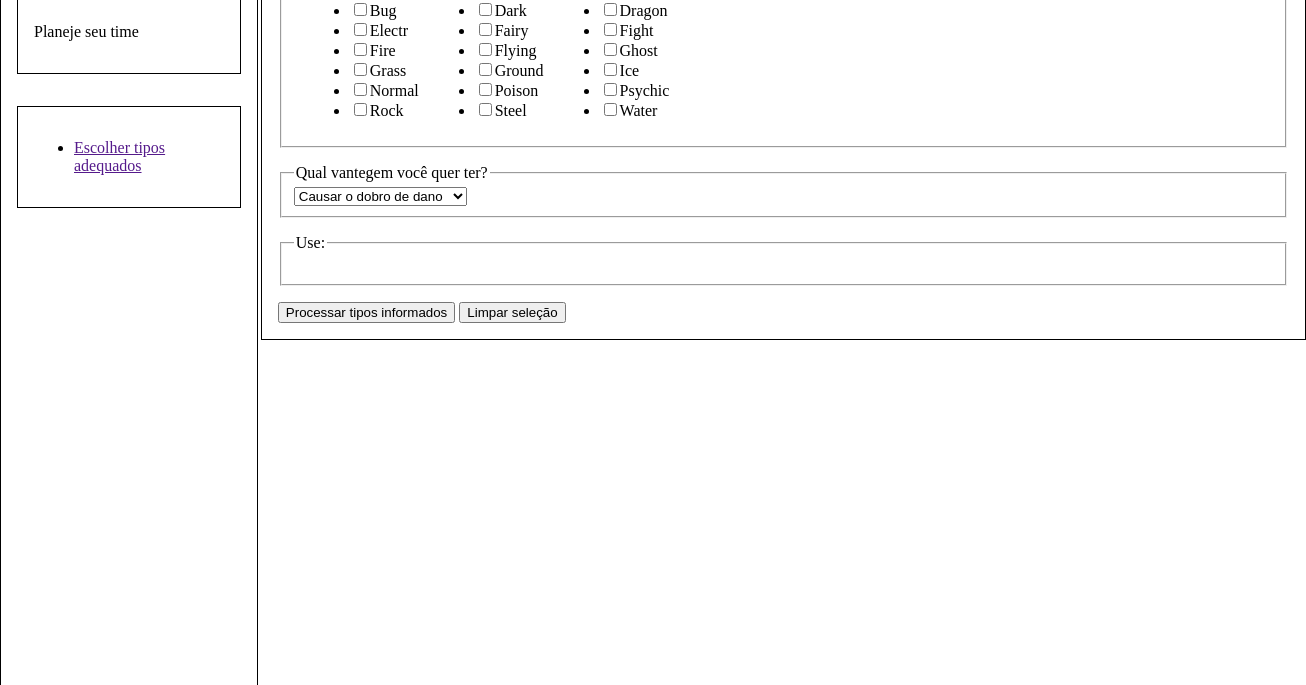
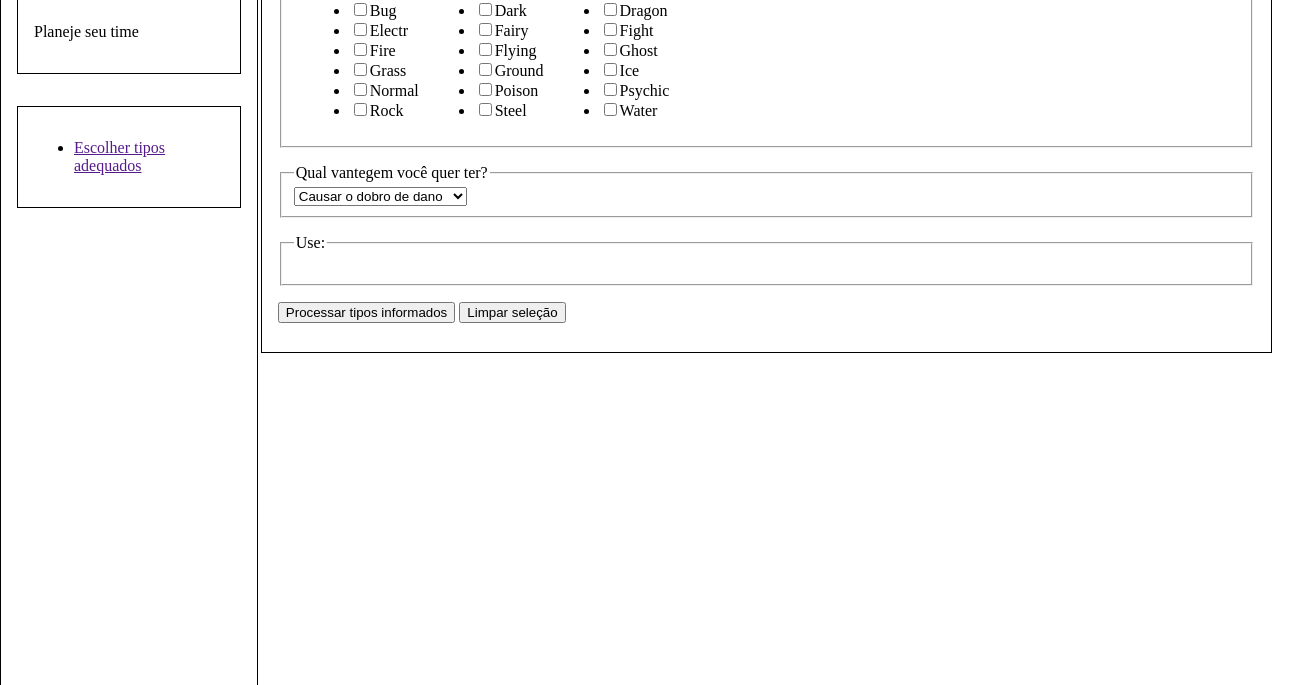
Before and after one commit to Gabriel-B-Nunes/PokePlanner, a plain HTML site: page www.PokePlanner.com/escolher-tipos-adequados/index.html in a window 1280 px wide. Shown: the part 115-800 px from the top of the page, 1306 px wide, since content can reach past the window. Drawn offline with Linux system fonts and the light colour scheme.

Commit message:
removendo atributo width da div-conteudo

```diff
--- a/www.PokePlanner.com/escolher-tipos-adequados/css/stylesheet.css
+++ b/www.PokePlanner.com/escolher-tipos-adequados/css/stylesheet.css
@@ -19,7 +19,6 @@
 
 #div-conteudo {
 	border: 1px solid black;
-	width: 80%;
 	margin-left: 20%;
 	height: 100%;
 	padding: 1em;
@@ -34,6 +33,6 @@
 	margin-left: 1em;
 }
 
-fieldset {
+fieldset, button {
 	margin-bottom: 1em;
 }
```
